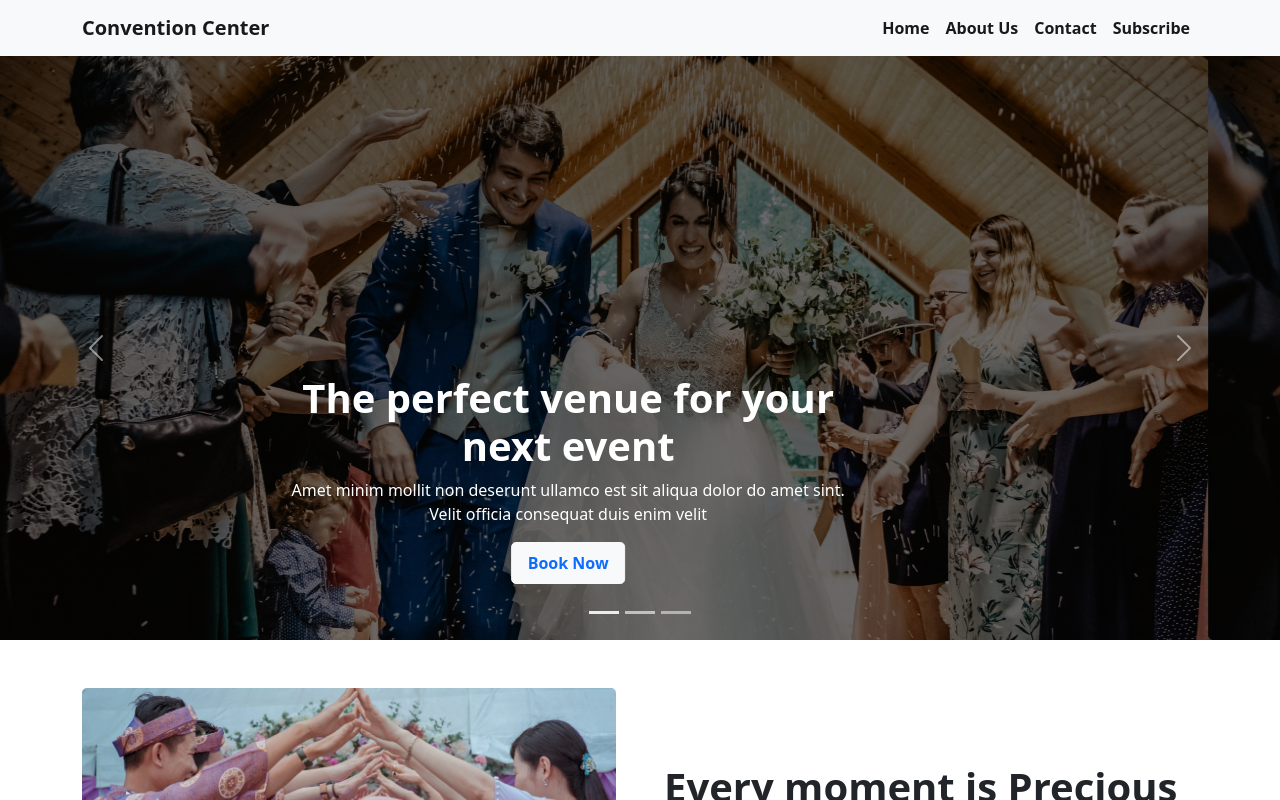
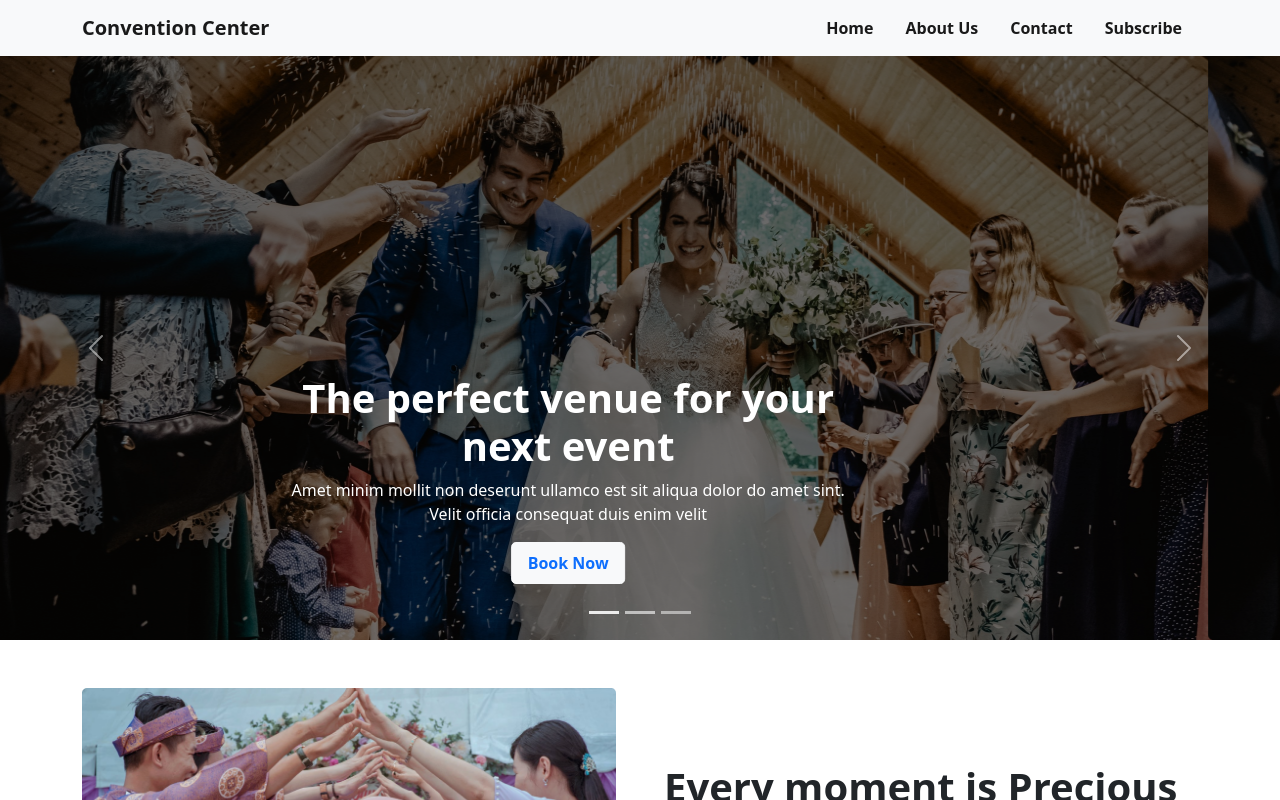
Before and after one commit to Kanon-Hosen/Bootstrap-first-website, a plain HTML site: page index.html in a window 1280 px wide. Shown: the top 800 px of the page. Drawn offline with nearby package versions, Linux system fonts and the light colour scheme.

Commit message:
navBar gap

```diff
--- a/index.html
+++ b/index.html
@@ -19,16 +19,16 @@
         </button>
         <div class="collapse navbar-collapse" id="navbarSupportedContent">
           <ul class="navbar-nav ms-auto mb-2 mb-lg-0">
-            <li class="nav-item">
+            <li class="nav-item mx-2">
               <a class="nav-link active fw-bold" aria-current="page" href="#">Home</a>
             </li>
-            <li class="nav-item">
+            <li class="nav-item mx-2">
               <a class="nav-link active fw-bold" aria-current="page" href="#">About Us</a>
             </li>
-            <li class="nav-item">
+            <li class="nav-item mx-2">
               <a class="nav-link active fw-bold" aria-current="page" href="#">Contact</a>
             </li>
-            <li class="nav-item">
+            <li class="nav-item mx-2">
               <a class="nav-link active fw-bold" aria-current="page" href="#">Subscribe</a>
             </li>
           </ul>
```
